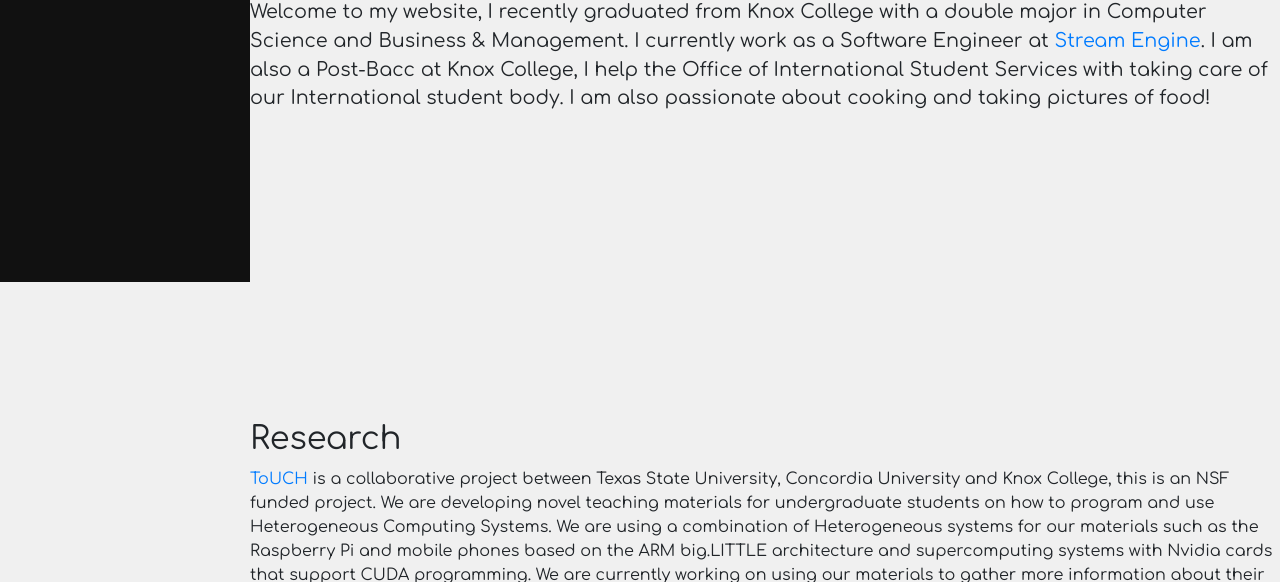
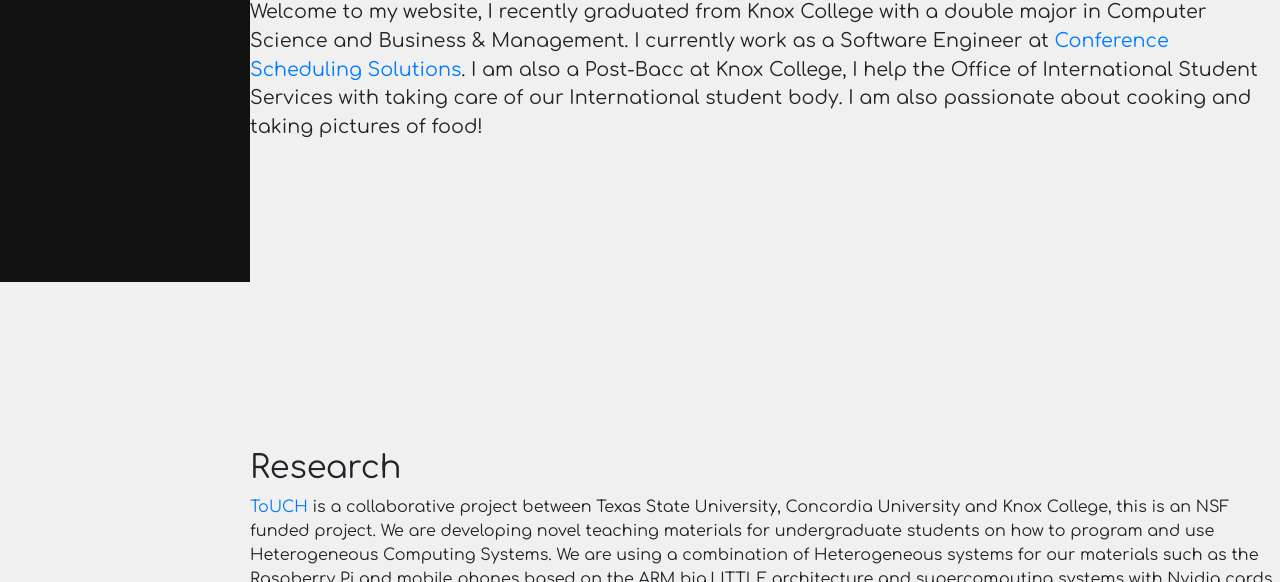
Before and after one commit to anw10/anw10, a plain HTML site: page index.html in a window 1280 px wide. Shown: the part 518-1100 px from the top of the page. Drawn offline with nearby package versions, Linux system fonts and the light colour scheme.

Commit message:
Updated work place

```diff
--- a/index.html
+++ b/index.html
@@ -63,7 +63,7 @@ Styling handled by style.css file in current directory -->
           <h2>About Me</h2>
           <h4><small>Welcome to my website, I recently graduated from Knox College with a double major in Computer
               Science and Business & Management. I currently work as a Software Engineer at <a
-                href="https://www.stream-engine.io/"> Stream Engine</a>. I am also a Post-Bacc at Knox College, I help
+                href="https://conferencesolutions.com/"> Conference Scheduling Solutions</a>. I am also a Post-Bacc at Knox College, I help
               the Office of International Student
               Services with taking care of our International student body. I am also passionate about cooking and
               taking
```
